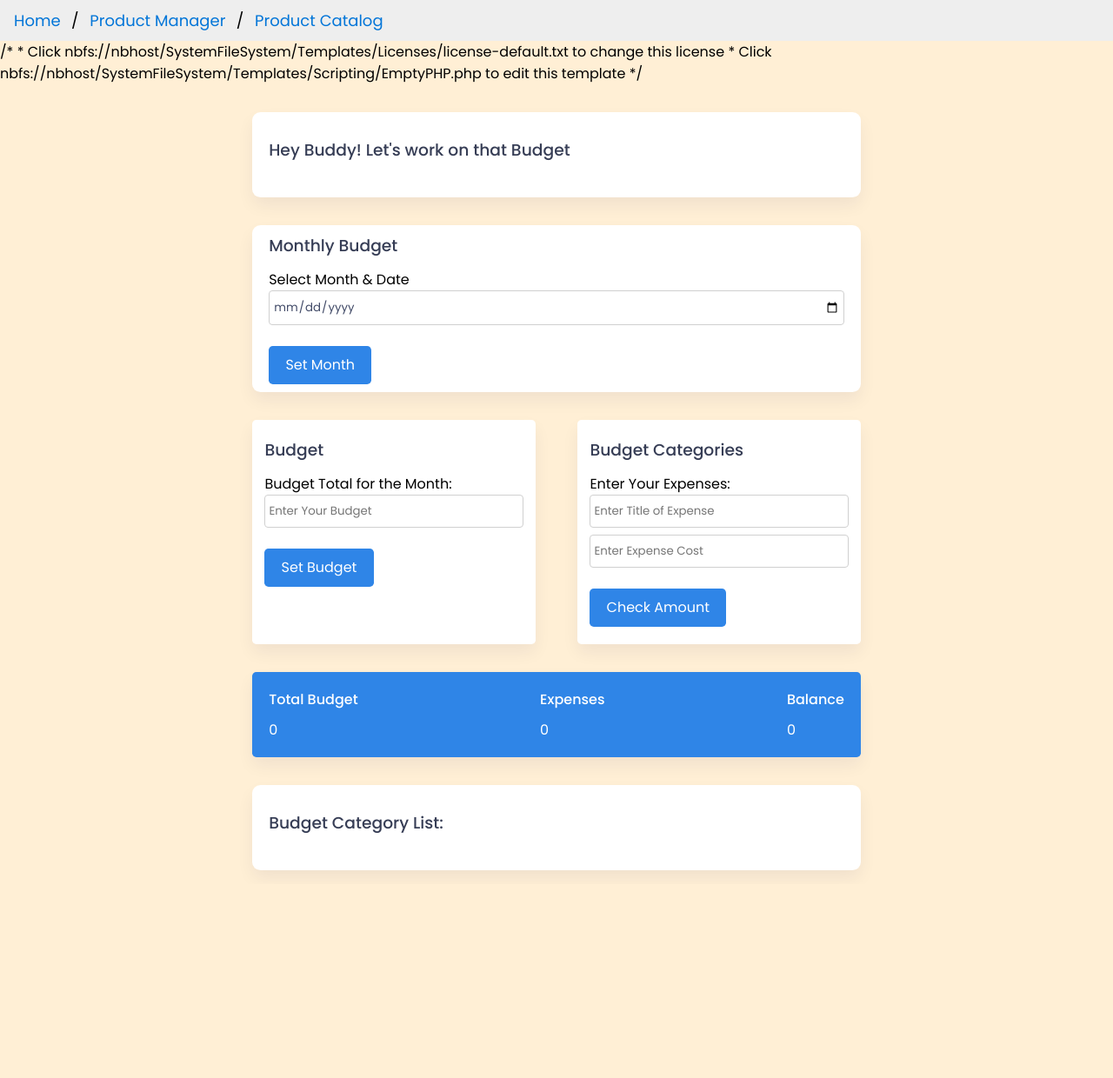
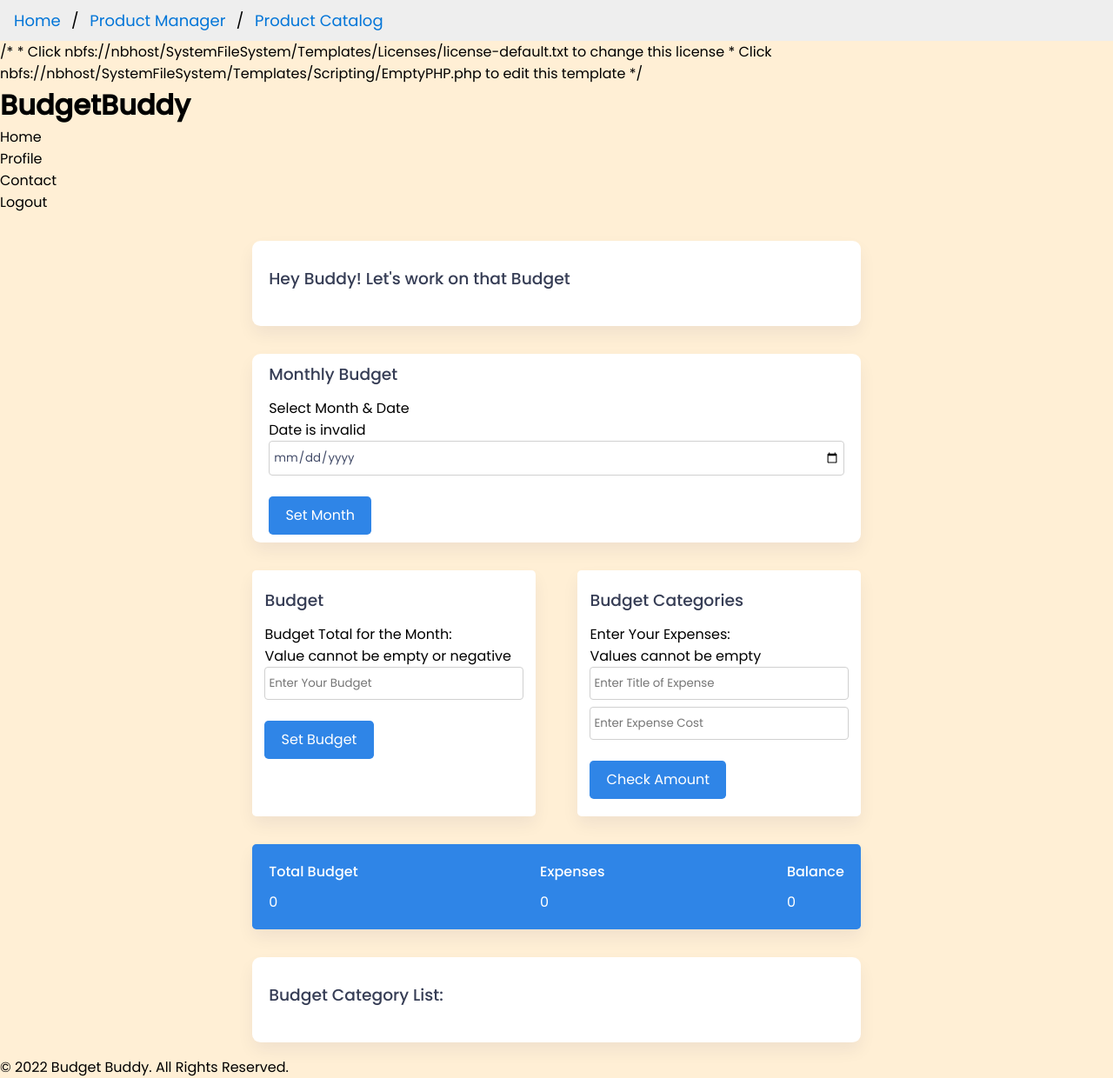
Before and after one commit to Vorix325/BudgetrBuddy, a PHP site: the page made by budget page/budgetpage.php in a window 1280 px wide. Shown: the part 48-1288 px from the top of the page at 87% size. Before the commit the page ends 1049 px from the top, so only its background shows below. Run offline with PHP 8.4, Linux system fonts and the light colour scheme.

Commit message:
Update budgetpage.php
Added header, added footer, error adjustment

```diff
--- a/budget page/budgetpage.php
+++ b/budget page/budgetpage.php
@@ -17,6 +17,21 @@
     </head>
 
     <body>
+        <!-- Header -->
+        <div class ="header">
+            <div class="inner-header">
+                <div class="logo-container">
+                    <h1>Budget<span>Buddy</span></h1>
+                </div>
+                <ul class="navigation">
+                    <a><li>Home</li></a>
+                    <a><li>Profile</li></a>
+                    <a><li>Contact</li></a>
+                    <a><li>Logout</li></a>
+                </ul>
+            </div>
+        </div>
+
         <div class="wrapper">
             <div class="container">
                 <!-- Welcome -->
@@ -31,7 +46,7 @@
                 <div class="month-container">
                             <h3>Monthly Budget</h3>
                             <label for="month">Select Month & Date</label>
-                            <p class= "hide-error"
+                            <p class= "hide error"
                             id="month-error">Date is invalid
                             </p>
                             <input
@@ -49,7 +64,7 @@
                      <div class="budget-amount-container">
                         <h3>Budget</h3>
                         <label for="budget">Budget Total for the Month:</label>
-                        <p class="hide-error"
+                        <p class="hide error"
                         id="budget-error">Value cannot be empty or negative
                         </p>
                         <input type = "number"
@@ -64,7 +79,7 @@
                      <div class="expense-amount-container">
                         <h3>Budget Categories</h3>
                         <label for="bcategory">Enter Your Expenses:</label>
-                        <p class="hide-error"
+                        <p class="hide error"
                         id="expense-title-error">Values cannot be empty
                         </p>
                         <input type="text"
@@ -106,5 +121,11 @@
                 </div>
             </div>
         </div>
+        <!-- Java Script -->
+        <script src = "script.js"></script>
+        <!-- Footer -->
+        <div class ="footer">
+            &copy; 2022 Budget Buddy. All Rights Reserved.
+        </div>
     </body>
 </html>
```
